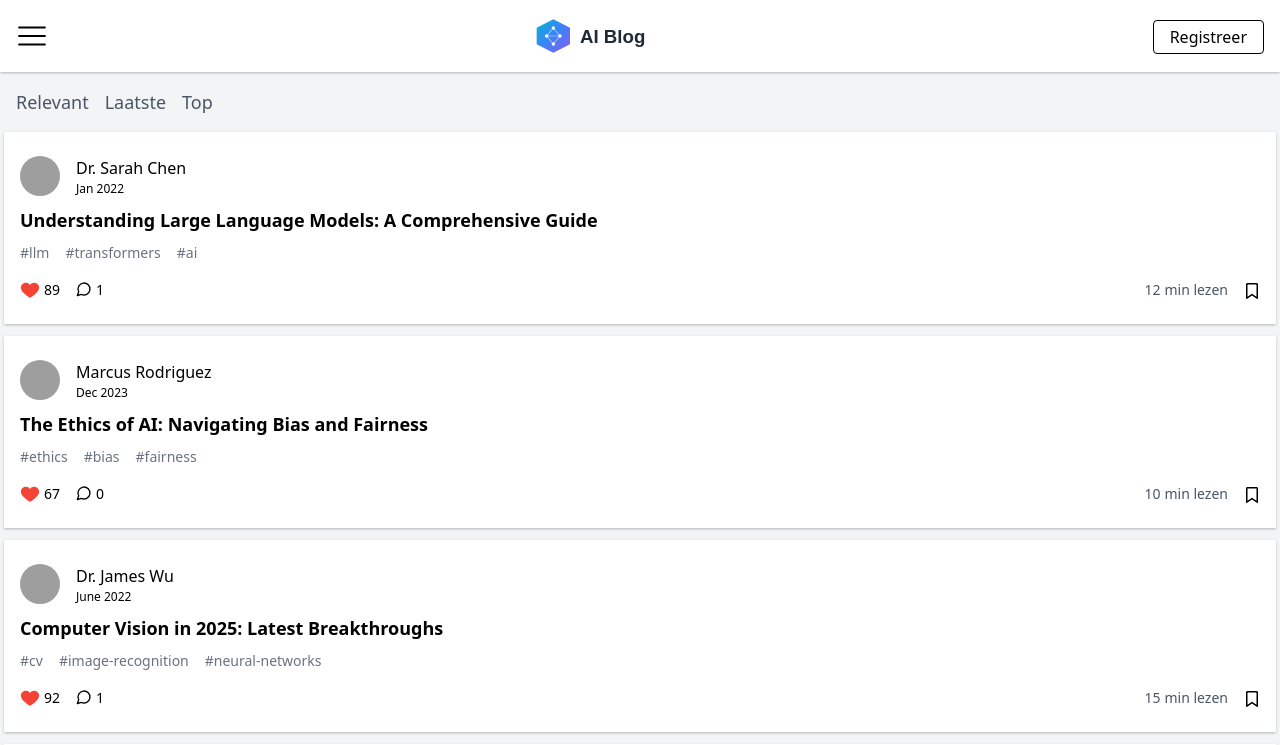
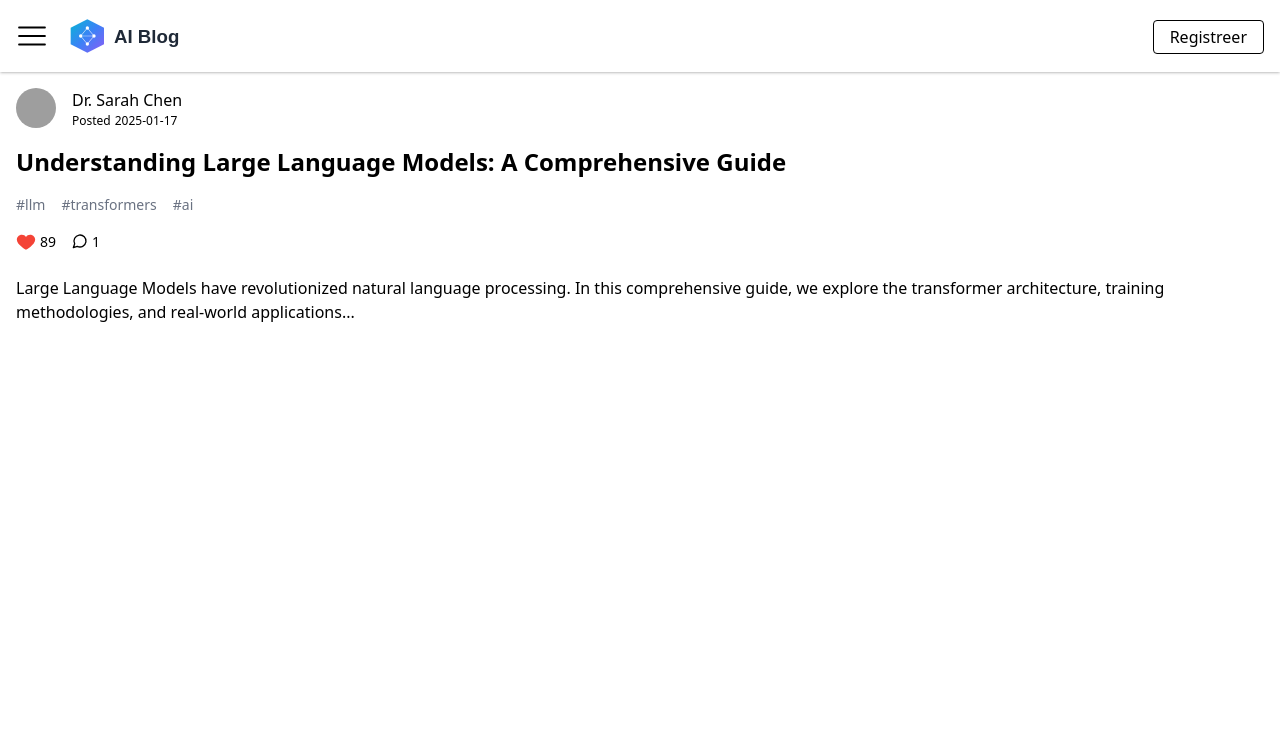
Before and after one commit to Arnedo1/Blog_platform, a React (Vite) app: page /blogpost/1 in a window 1280 px wide. Shown: the top 745 px of the page. Built offline with nearby package versions, Linux system fonts and the light colour scheme; grey boxes are pictures that could not be loaded.

Commit message:
transported the blogs id with useParam

```diff
--- a/package.json
+++ b/package.json
@@ -14,6 +14,8 @@
     "react": "^19.2.0",
     "react-dom": "^19.2.0",
     "react-icons": "^5.5.0",
+    "react-router": "^7.12.0",
+    "react-router-dom": "^7.12.0",
     "tailwindcss": "^4.1.18"
   },
   "devDependencies": {
--- a/src/App.tsx
+++ b/src/App.tsx
@@ -1,12 +1,21 @@
-import BlogList from './components/BlogList';
-import Header from './components/Header';
+import BlogPostPage from './pages/BlogPostPage';
+import { BrowserRouter, Routes, Route } from 'react-router-dom';
+import HomePage from './pages/HomePage';
 
 const App = () => {
     return (
-        <div>
-            <Header />
-            <BlogList />
-        </div>
+        <BrowserRouter>
+            <Routes>
+                <Route
+                    path='/'
+                    element={<HomePage />}
+                />
+                <Route
+                    path='/blogpost/:id'
+                    element={<BlogPostPage />}
+                />
+            </Routes>
+        </BrowserRouter>
     );
 };
 
--- a/src/components/BlogCard.tsx
+++ b/src/components/BlogCard.tsx
@@ -2,6 +2,7 @@ import type { BlogPost } from '../data/posts';
 import { FcLike } from 'react-icons/fc';
 import { LuMessageCircle } from 'react-icons/lu';
 import { FaRegBookmark } from "react-icons/fa6";
+import { Link } from 'react-router-dom';
 
 
 const BlogCard = ({ blog }: { blog: BlogPost }) => {
@@ -20,10 +21,12 @@ const BlogCard = ({ blog }: { blog: BlogPost }) => {
                     <div className='text-[12px]'>{blog.author.date}</div>
                 </div>
             </div>
-            <div className='font-bold text-lg my-2 '>{blog.title}</div>
+            <Link to={`/blogpost/${blog.id}`}>
+            <div className='font-bold hover:text-purple-900 cursor-pointer text-lg my-2 '>{blog.title}</div>
+            </Link>
             <div className='flex gap-4 mb-4 text-[14px] text-gray-500'>
                 {blog.tags.map((tag) => (
-                    <p>#{tag}</p>
+                    <p key={blog.id}>#{tag}</p>
                 ))}
             </div>
             <div className='flex justify-between gap-4'>
--- a/src/components/Header.tsx
+++ b/src/components/Header.tsx
@@ -1,16 +1,28 @@
 import { RxHamburgerMenu } from 'react-icons/rx';
+import { Link } from 'react-router-dom';
 
 const Header = () => {
     return (
         <div className='flex p-4 sticky top-0 bg-white justify-between px-4 shadow shadow-black/20'>
+            <div className='flex gap-4'>
+                <div>
+                    <RxHamburgerMenu className=' mt-1 size-8 className="cursor-pointer"' />
+                </div>
+                <div>
+                    <Link to={'/'}>
+                        <img
+                            src='/logo.svg'
+                            alt='Logo'
+                            className='w-35 h-10 className="cursor-pointer"'
+                        />
+                    </Link>
+                </div>
+            </div>
+
             <div>
-                <RxHamburgerMenu className=' mt-1 size-8'/>
-            </div>
-            <div>
-            <img src="/logo.svg" alt="Logo" className="w-35 h-10" />
-            </div>
-            <div>
-                <button className='border border-black text-black py-1 px-4 mt-1 rounded-sm'>Registreer</button>
+                <button className='border border-black text-black cursor-pointer py-1 px-4 mt-1 rounded-sm'>
+                    Registreer
+                </button>
             </div>
         </div>
     );
--- a/src/components/TopFilter.tsx
+++ b/src/components/TopFilter.tsx
@@ -3,9 +3,9 @@
 const TopFilter = () => {
   return (
     <div className="bg-gray-100 h-15 items-center gap-4 px-4 text-[18px] text-gray-600 flex">
-        <p>Relevant</p>
-        <p>Laatste</p>
-        <p>Top</p>
+        <p className="cursor-pointer">Relevant</p>
+        <p className="cursor-pointer">Laatste</p>
+        <p className="cursor-pointer">Top</p>
     </div>
   )
 }
--- /dev/null
+++ b/src/pages/BlogPostPage.tsx
@@ -0,0 +1,64 @@
+import { useParams } from 'react-router-dom';
+import { blogPosts } from '../data/posts';
+import { FcLike } from 'react-icons/fc';
+import { LuMessageCircle } from 'react-icons/lu';
+import Header from '../components/Header';
+
+const BlogPostPage = () => {
+    const { id } = useParams();
+    const blog = blogPosts.find((post) => post.id === Number(id));
+
+    if (!blog) {
+        return <div>Blog niet gevonden!</div>;
+    }
+
+    return (
+        <div>
+            <Header />
+
+            <div className='p-4'>
+                <div className='flex gap-4'>
+                    <div>
+                        <img
+                            className='size-10 rounded-full'
+                            src={blog.author.avatar}
+                            alt='avatar'
+                        />
+                    </div>
+                    <div>
+                        <div>{blog.author.name}</div>
+                        <div className='text-[12px] flex gap-1'>
+                        <p>Posted</p>{blog.date}</div>
+                    </div>
+                </div>
+
+                <div className='font-bold text-2xl my-4'>{blog.title}</div>
+
+                <div className='flex gap-4 mb-4 text-[14px] text-gray-500'>
+                    {blog.tags.map((tag) => (
+                        <p key={tag}>#{tag}</p>
+                    ))}
+                </div>
+
+                <div className='flex gap-4'>
+                    <div className='flex gap-1 cursor-pointer'>
+                        <FcLike className='size-5' />
+                        <div className='text-[14px]'>{blog.likes}</div>
+                    </div>
+                    <div className='flex gap-1'>
+                        <LuMessageCircle className='mt-0.5' />
+                        <div className='text-[14px]'>
+                            {blog.comments.length}
+                        </div>
+                    </div>
+                </div>
+
+                <div className='mt-6'>
+                    <p>{blog.content}</p>
+                </div>
+            </div>
+        </div>
+    );
+};
+
+export default BlogPostPage;
--- /dev/null
+++ b/src/pages/HomePage.tsx
@@ -0,0 +1,14 @@
+import BlogList from '../components/BlogList';
+import Header from '../components/Header';
+const HomePage = () => {
+    return (
+        <div>
+            <div>
+                <Header />
+                <BlogList />
+            </div>
+        </div>
+    );
+};
+
+export default HomePage;
```
Also changed, not shown: 1 other file (tests, documents, lock files or other folders).
